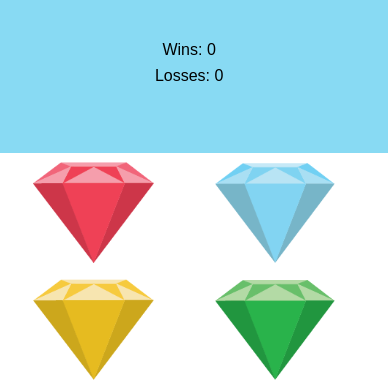
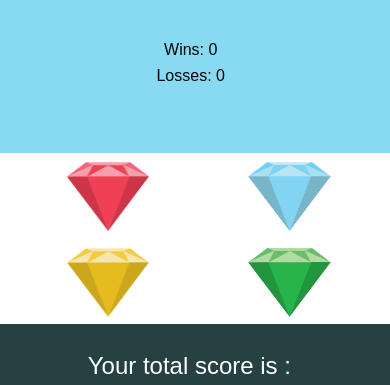
Before and after one commit to peiwren/CrystalsCollector-Game, a plain HTML site: page index.html in a window 390 px wide. Shown: the part 713-1098 px from the top of the page. Drawn offline with nearby package versions, Linux system fonts and the light colour scheme.

Commit message:
clean css file

```diff
--- a/css/style.css
+++ b/css/style.css
@@ -95,7 +95,8 @@ h5 {
 #crystals {
     width: 100%;
     float: left;
-    margin-left: auto;
+    padding-left: 10%;
+    margin-left: 2%;
     margin-right: auto;
 }
 
@@ -108,7 +109,6 @@ button {
     height: auto;
     background: none;
     border: none;
-    margin-left: 4.6%;
 }
 
 @media screen and (max-width: 979px) {
@@ -118,14 +118,16 @@ button {
 
     #target-randomNum,
     #winLossScores {
-        float: none;
-        width: 97.6%;
         text-align: center;
         padding-left: 0;
     }
 
+    #winLossScores {
+        width: 98.6%;
+    }
+
     #target-randomNum {
-        width: 92%;
+        width: 96%;
     }
 
     #yourTotal {
@@ -137,66 +139,60 @@ button {
         padding-left: 0;
     }
 
-    #red,
-    #yellow {
-        margin-left: 12%;
-    }
-
-    #blue,
-    #green {
-        margin-left: 3%;
+    img {
+        width: 73%;
     }
 }
 
 @media screen and (max-width: 768px) {
-
-    #red,
-    #yellow {
-        margin-left: 1%;
+    #crystals {
+        width: 100%;
+        padding-left: 0;
+        margin-left: 0;
+        margin-right: -6%;
     }
 
-    #blue,
-    #green {
-        margin-left: .6%;
+    #target-randomNum {
+        width: 95.9%;
+    }
+
+    #winLossScores {
+        width: 98.99%;
     }
 }
 
-@media screen and (max-width: 639px) {
+@media screen and (max-width: 640px) {
     #crystals {
-        width: 92%;
-        margin-left: 5%;
+        width: 81%;
+        padding-left: 16%;
         margin-right: auto;
+    }
+
+    #target-randomNum {
+        width: 93.6%;
+    }
+
+    #winLossScores {
+        width: 98%;
     }
 }
 
-@media screen and (max-width: 413px) {
+@media screen and (max-width: 414px) {
     img {
-        width: 73%;
-        float: left;
+        width: 50%;
     }
 
     #crystals {
         width: 100%;
+        padding-left: 5%;
+        margin-right: auto;
     }
 
-    #target-randomNum,
-    #winLossScores {
-        width: 91.5%;
-        float: left;
+    #target-randomNum {
+        width: 92.3%;
     }
 
     #winLossScores {
-        width: 96.99%;
-    }
-
-    #red,
-    #yellow {
-        margin-left: 2%;
-        margin-right: 0;
-    }
-
-    #blue,
-    #green {
-        margin-left: 0;
+        width: 97.8%;
     }
 }
```
